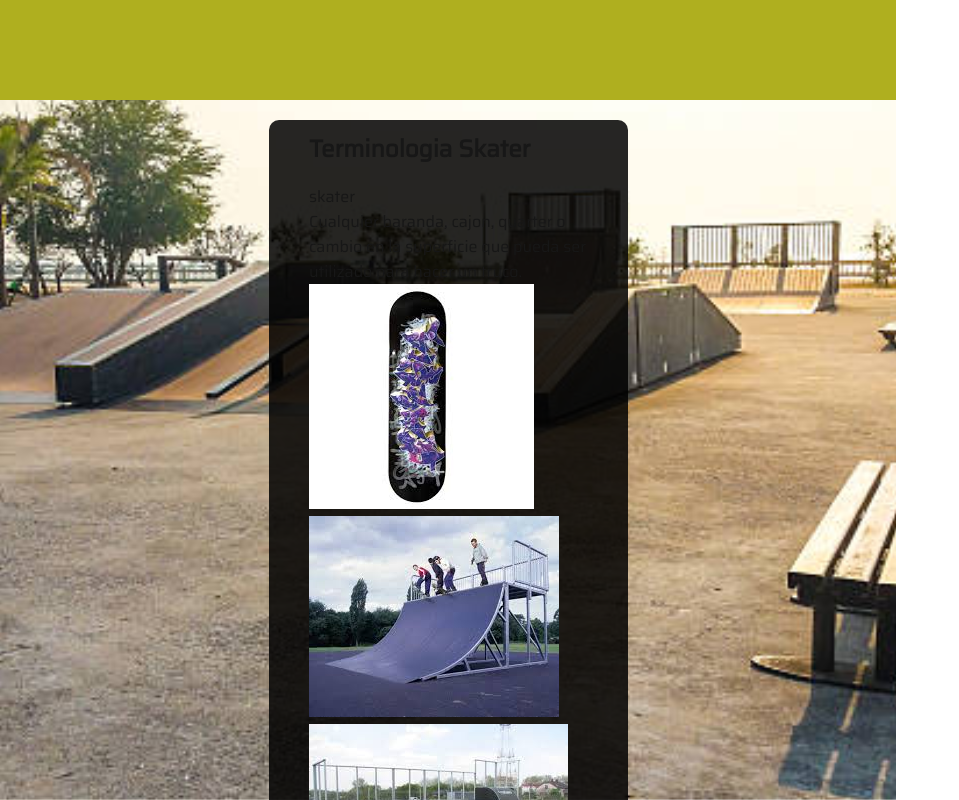
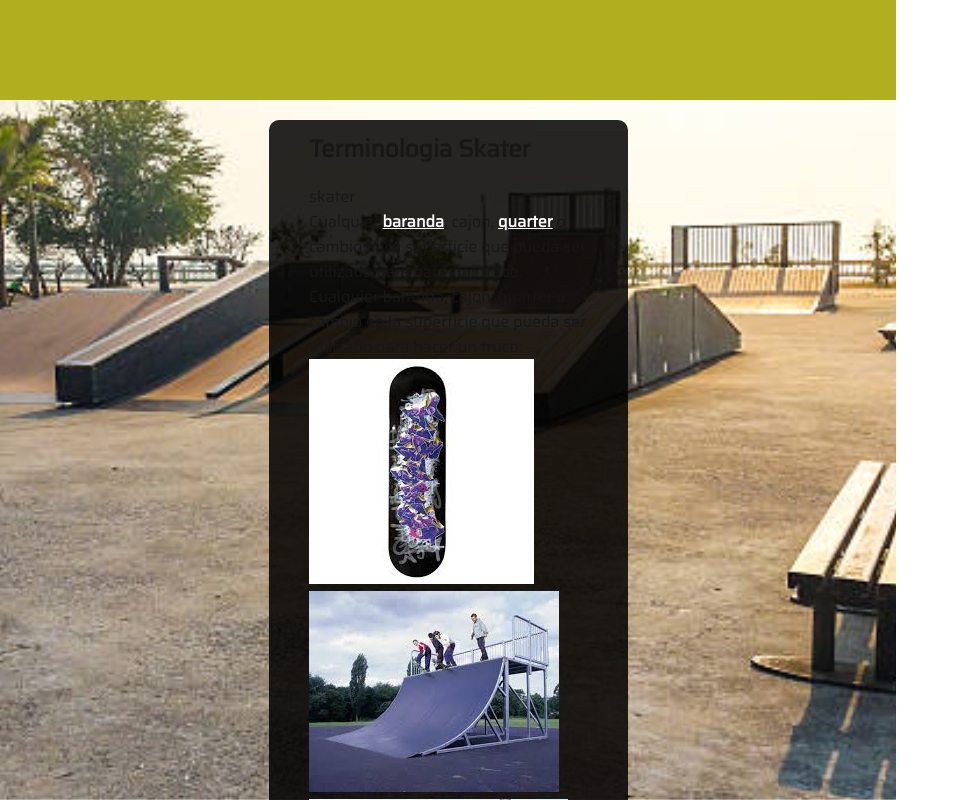
Before and after one commit to jgrandon/skatepark-info, a Next.js app: page /vocabulary in a window 1280 px wide. Shown: the top 800 px of the page, without its empty margins (0-959 px from the left). Built offline with nearby package versions, Linux system fonts and the light colour scheme.

Commit message:
feature: add a slang detector component

```diff
--- a/package.json
+++ b/package.json
@@ -13,7 +13,8 @@
     "next": "16.1.6",
     "react": "19.2.3",
     "react-dom": "19.2.3",
-    "react-icons": "^5.6.0"
+    "react-icons": "^5.6.0",
+    "uuid": "^13.0.0"
   },
   "devDependencies": {
     "eslint": "9",
--- /dev/null
+++ b/src/components/slang-detector/index.jsx
@@ -0,0 +1,35 @@
+import { Slang } from '@/components/skate-slang'
+import { v4 as uuidv4 } from 'uuid'
+export function SlangDetector ({ text }) {
+    const highlight = 'baranda'
+
+    if (!highlight.trim()) {
+        return <span>{text}</span>;
+    }
+
+    // Use a regular expression with the 'gi' flags for global, case-insensitive matching
+//    const regex = new RegExp(`(${highlight})`, 'gi');
+    const regex = new RegExp(`(baranda)|(quarter)`, 'gi');
+
+    const parts = text.split(regex);
+
+    console.log('parts', parts)
+    console.log('regex', regex)
+
+    return (
+        <div>
+        {parts.map((part, i) => {
+            // Check if the current part matches the highlight (case-insensitive)
+            if (regex.test(part)) {
+            return (
+                <Slang
+                key={uuidv4()}
+                word={part}
+                />
+            );
+            }
+            return <span key={uuidv4()}>{part}</span>;
+        })}
+        </div>
+    );
+};
--- a/src/pages/vocabulary/index.jsx
+++ b/src/pages/vocabulary/index.jsx
@@ -1,5 +1,6 @@
 import { archive as slangArchive } from '@/components/library'
 import styles from './vocabulary.module.css'
+import { SlangDetector } from '@/components/slang-detector'
 
 export default function VocabularyPage() {
     console.log('slangArchive', slangArchive)
@@ -13,6 +14,7 @@ export default function VocabularyPage() {
             const slang = slangArchive[word]
             return <div className={styles.slang}>
                 <div>{word}</div>
+                <SlangDetector text={slang.content} />
                 <div>{slang.content}</div>
                 <div>
                     {slang.images.map((image, index) => (
```
Also changed, not shown: 1 other file (tests, documents, lock files or other folders).
